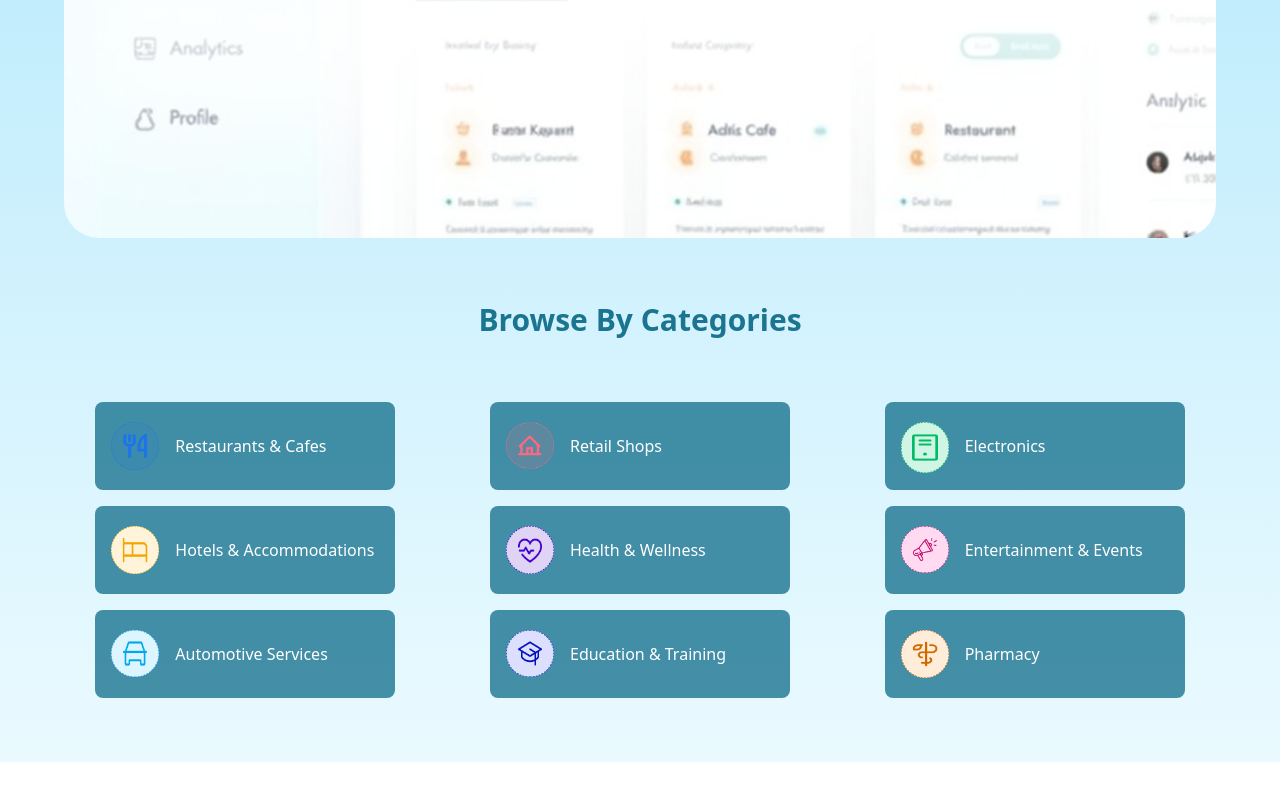
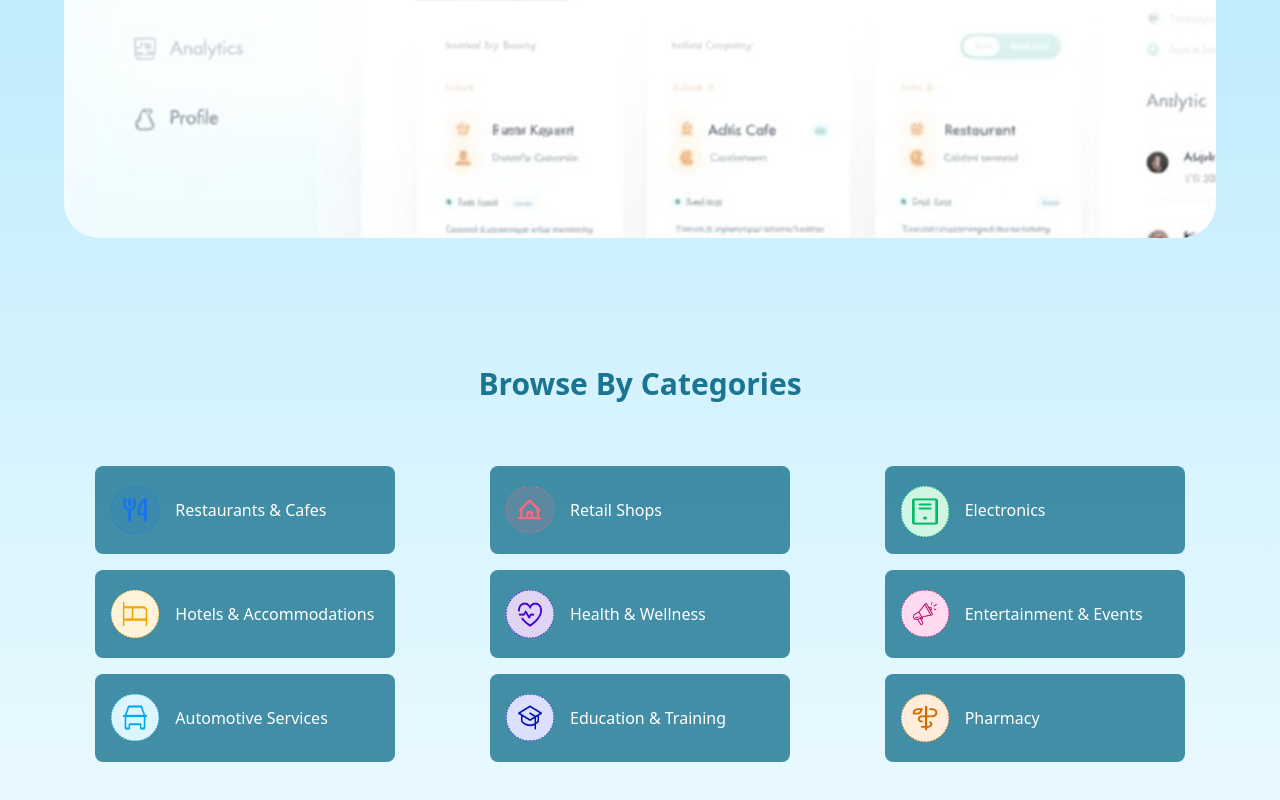
Before and after one commit to Heryakos-Technology/BIZEthio-frontend, a Vue app: page / in a window 1280 px wide. Shown: the part 862-1662 px from the top of the page. Before the commit the page ends 1624 px from the top, so only its background shows below. Built offline with nearby package versions, Linux system fonts and the light colour scheme; no server answers.

Commit message:
style: update margin in CategoriesSection for improved layout

```diff
--- a/src/components/HomeView/CategoriesSection.vue
+++ b/src/components/HomeView/CategoriesSection.vue
@@ -51,7 +51,7 @@ const categories = [
 
 <template>
   <div
-    class="-translate-y-[70px] pb-16 xs:translate-y-0 md:mt-8 px-2 lg:mt-16 xl:max-w-[1200px] mx-auto"
+    class="-translate-y-[70px] pb-16 xs:translate-y-0 md:mt-8 px-2 lg:mt-32 xl:max-w-[1200px] mx-auto"
   >
     <h1 class="text-primaryColor text-lg font-bold md:text-center md:text-3xl">
       Browse By Categories
```
